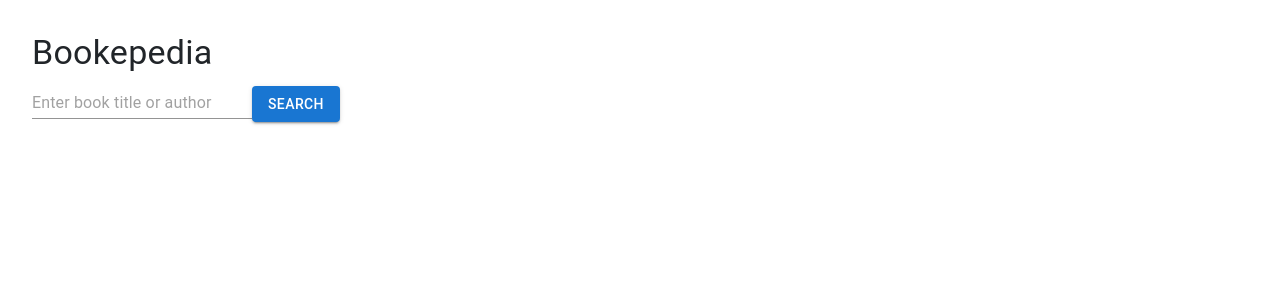
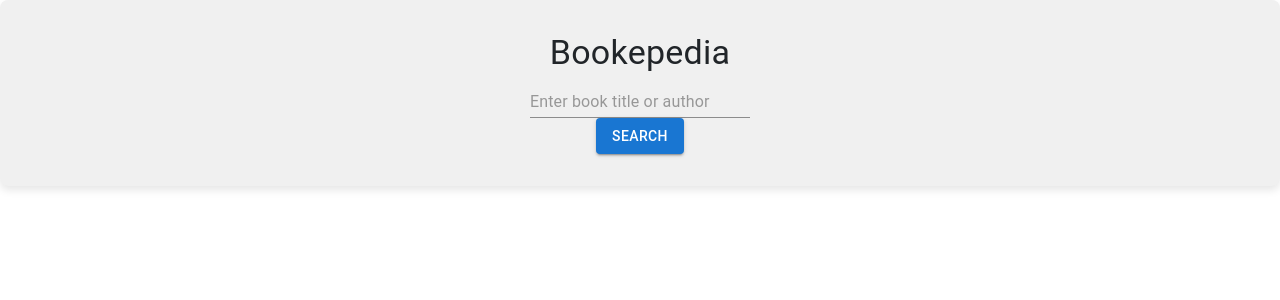
Before and after one commit to vytautastv/Bookepedia, a React (Vite) app: page / in a window 1280 px wide. Shown: the top 300 px of the page. Built offline with nearby package versions, Linux system fonts and the light colour scheme.

Commit message:
Removed navbar import

```diff
--- a/src/App.jsx
+++ b/src/App.jsx
@@ -3,8 +3,7 @@
 import { QueryClient, QueryClientProvider } from 'react-query';
 import BookSearch from './components/BookSearch';
 import BookCards from './components/BookCards';
-import Footer from './components/Footer';
-import NavBar from './components/NavBar';
+
 
 
 const queryClient = new QueryClient();
--- a/src/styles/BookSearch.css
+++ b/src/styles/BookSearch.css
@@ -1,6 +1,13 @@
 /*BookSearch.css */
 
 .book-search {
+    display: flex;
+    flex-direction: column;
+    align-items: center;
+    background-color: #f0f0f0; /* Light Grey */
+    padding: 20px;
+    border-radius: 8px;
+    box-shadow: 0 4px 8px rgba(0, 0, 0, 0.1);
 
 }
 
```
